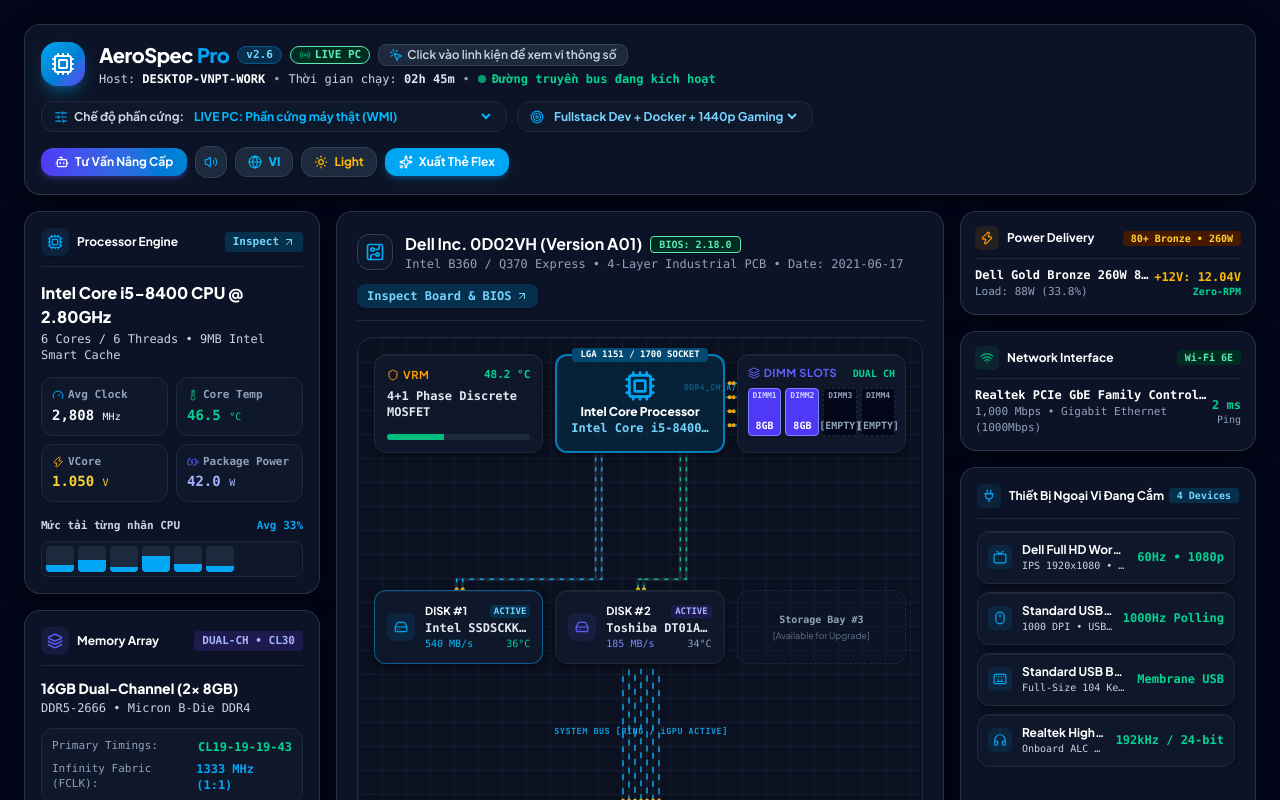
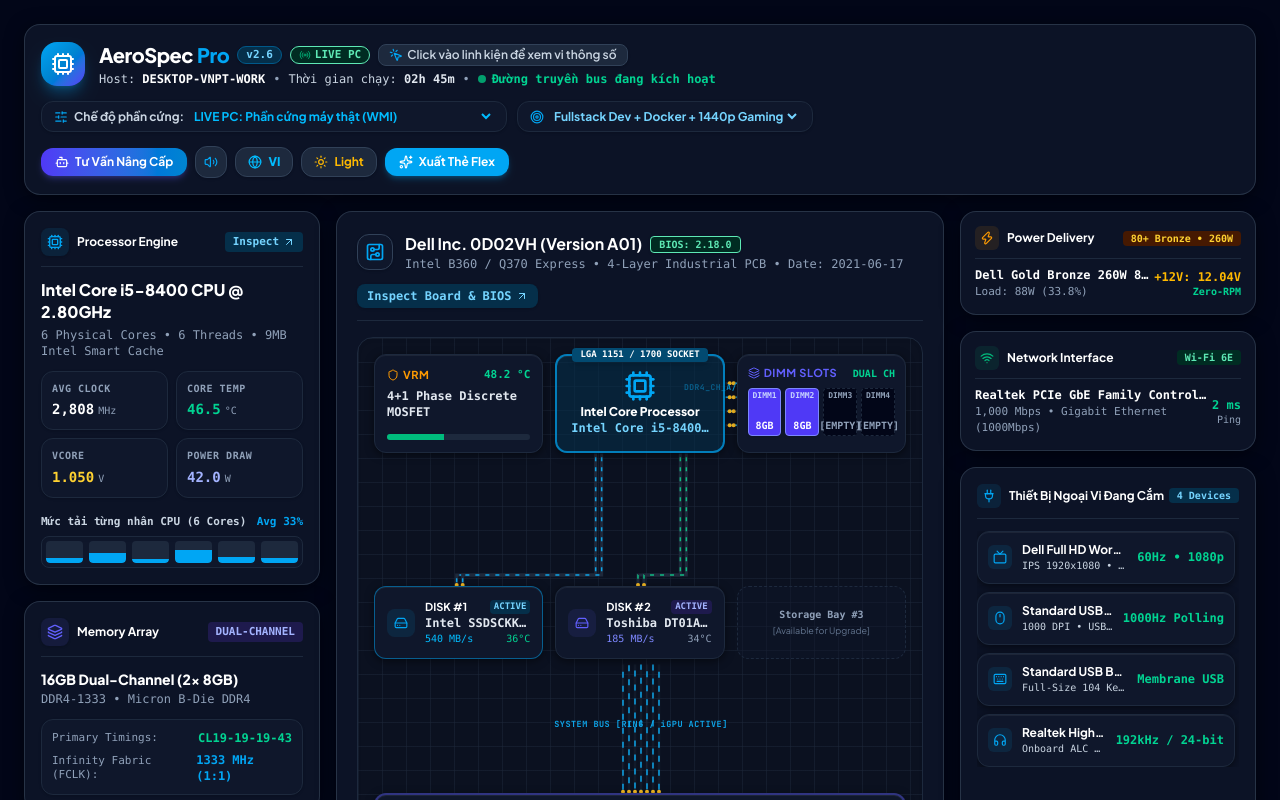
Before and after one commit to anduydang/aero-spec, a React (Vite) app: page / in a window 1280 px wide. Shown: the top 800 px of the page. Built offline with nearby package versions, Linux system fonts and the light colour scheme.

Commit message:
feat: real Gemini AI API integration, clean studio typography and zero mock text

```diff
--- a/src/components/SiliconMetrics.tsx
+++ b/src/components/SiliconMetrics.tsx
@@ -1,5 +1,5 @@
 import React from 'react';
-import { Cpu, Layers, Fan, ArrowUpRight, Gauge, Thermometer, Zap, BatteryCharging, AlertTriangle } from 'lucide-react';
+import { Cpu, Layers, Fan, ArrowUpRight, AlertTriangle } from 'lucide-react';
 import type { HardwareTelemetryState } from '../types/hardware';
 import { motion } from 'framer-motion';
 
@@ -15,6 +15,8 @@
   perCoreLabel
 }) => {
   const { cpu, ram, cooler } = telemetry;
+  const coreCount = cpu.perCoreLoads.length || cpu.cores || 6;
+  const gridColClass = coreCount <= 4 ? 'grid-cols-4' : coreCount <= 6 ? 'grid-cols-6' : coreCount <= 8 ? 'grid-cols-8' : 'grid-cols-12';
 
   return (
     <section className="col-span-12 xl:col-span-3 flex flex-col gap-4">
@@ -23,7 +25,7 @@
       <motion.div
         whileHover={{ y: -2 }}
         onClick={() => onInspect('cpu')}
-        className="studio-card rounded-2xl p-4 flex flex-col gap-3.5 cursor-pointer group"
+        className="studio-card rounded-2xl p-4 flex flex-col gap-3 cursor-pointer group"
       >
         <div className="flex items-center justify-between border-b dark:border-slate-800 border-slate-200 pb-2.5">
           <div className="flex items-center gap-2">
@@ -38,51 +40,72 @@
         </div>
 
         <div>
-          <h2 className="text-base font-extrabold dark:text-white text-slate-900 group-hover:text-sky-500 transition">{cpu.name}</h2>
-          <p className="text-xs dark:text-slate-300 text-slate-600 font-mono mt-0.5">{cpu.cores} Cores / {cpu.threads} Threads • {cpu.cache}</p>
+          <h2 className="text-base font-extrabold dark:text-white text-slate-900 group-hover:text-sky-500 transition leading-snug">
+            {cpu.name}
+          </h2>
+          <p className="text-xs dark:text-slate-400 text-slate-600 font-mono mt-1">
+            {cpu.cores} Physical Cores • {cpu.threads} Threads • {cpu.cache}
+          </p>
         </div>
 
-        {/* Telemetry 4-Grid */}
+        {/* Telemetry 4-Grid Clean Studio Typography */}
         <div className="grid grid-cols-2 gap-2 font-mono text-xs">
-          <div className="dark:bg-slate-900 bg-slate-50 p-2.5 rounded-xl border dark:border-slate-800 border-slate-200 shadow-sm flex flex-col">
-            <span className="text-[11px] dark:text-slate-400 text-slate-500 font-bold flex items-center gap-1">
-              <Gauge className="w-3 h-3 text-sky-500" /> Avg Clock
+          <div className="dark:bg-slate-900 bg-slate-50 p-2.5 rounded-xl border dark:border-slate-800 border-slate-200 shadow-sm flex flex-col justify-between">
+            <span className="text-[10px] dark:text-slate-400 text-slate-500 font-bold uppercase tracking-wider">
+              Avg Clock
             </span>
-            <span className="text-sm font-extrabold dark:text-white text-slate-900 mt-0.5">{cpu.avgClockMhz.toLocaleString()} <span className="text-[10px] font-normal">MHz</span></span>
+            <div className="flex items-baseline gap-1 mt-1">
+              <span className="text-sm font-extrabold dark:text-white text-slate-900">{cpu.avgClockMhz.toLocaleString()}</span>
+              <span className="text-[10px] dark:text-slate-400 text-slate-500">MHz</span>
+            </div>
           </div>
 
-          <div className="dark:bg-slate-900 bg-slate-50 p-2.5 rounded-xl border dark:border-slate-800 border-slate-200 shadow-sm flex flex-col">
-            <span className="text-[11px] dark:text-slate-400 text-slate-500 font-bold flex items-center gap-1">
-              <Thermometer className="w-3 h-3 text-emerald-500" /> Core Temp
+          <div className="dark:bg-slate-900 bg-slate-50 p-2.5 rounded-xl border dark:border-slate-800 border-slate-200 shadow-sm flex flex-col justify-between">
+            <span className="text-[10px] dark:text-slate-400 text-slate-500 font-bold uppercase tracking-wider">
+              Core Temp
             </span>
-            <span className="text-sm font-extrabold text-emerald-600 dark:text-emerald-400 mt-0.5">{cpu.tempC.toFixed(1)} <span className="text-[10px] font-normal">°C</span></span>
+            <div className="flex items-baseline gap-1 mt-1">
+              <span className="text-sm font-extrabold text-emerald-600 dark:text-emerald-400">{cpu.tempC.toFixed(1)}</span>
+              <span className="text-[10px] dark:text-slate-400 text-slate-500">°C</span>
+            </div>
           </div>
 
-          <div className="dark:bg-slate-900 bg-slate-50 p-2.5 rounded-xl border dark:border-slate-800 border-slate-200 shadow-sm flex flex-col">
-            <span className="text-[11px] dark:text-slate-400 text-slate-500 font-bold flex items-center gap-1">
-              <Zap className="w-3 h-3 text-amber-500" /> VCore
+          <div className="dark:bg-slate-900 bg-slate-50 p-2.5 rounded-xl border dark:border-slate-800 border-slate-200 shadow-sm flex flex-col justify-between">
+            <span className="text-[10px] dark:text-slate-400 text-slate-500 font-bold uppercase tracking-wider">
+              VCore
             </span>
-            <span className="text-sm font-extrabold dark:text-amber-300 text-amber-600 mt-0.5">{cpu.vcoreV.toFixed(3)} <span className="text-[10px] font-normal">V</span></span>
+            <div className="flex items-baseline gap-1 mt-1">
+              <span className="text-sm font-extrabold dark:text-amber-300 text-amber-600">{cpu.vcoreV.toFixed(3)}</span>
+              <span className="text-[10px] dark:text-slate-400 text-slate-500">V</span>
+            </div>
           </div>
 
-          <div className="dark:bg-slate-900 bg-slate-50 p-2.5 rounded-xl border dark:border-slate-800 border-slate-200 shadow-sm flex flex-col">
-            <span className="text-[11px] dark:text-slate-400 text-slate-500 font-bold flex items-center gap-1">
-              <BatteryCharging className="w-3 h-3 text-indigo-500" /> Package Power
+          <div className="dark:bg-slate-900 bg-slate-50 p-2.5 rounded-xl border dark:border-slate-800 border-slate-200 shadow-sm flex flex-col justify-between">
+            <span className="text-[10px] dark:text-slate-400 text-slate-500 font-bold uppercase tracking-wider">
+              Power Draw
             </span>
-            <span className="text-sm font-extrabold dark:text-indigo-300 text-indigo-600 mt-0.5">{cpu.powerW.toFixed(1)} <span className="text-[10px] font-normal">W</span></span>
+            <div className="flex items-baseline gap-1 mt-1">
+              <span className="text-sm font-extrabold dark:text-indigo-300 text-indigo-600">{cpu.powerW.toFixed(1)}</span>
+              <span className="text-[10px] dark:text-slate-400 text-slate-500">W</span>
+            </div>
           </div>
         </div>
 
-        {/* 8 Core Live Bars */}
-        <div className="flex flex-col gap-1.5 mt-0.5">
+        {/* Dynamic Core Live Bars */}
+        <div className="flex flex-col gap-1.5 mt-1">
           <div className="flex justify-between items-center text-[11px] font-mono dark:text-slate-300 text-slate-700">
-            <span className="font-bold">{perCoreLabel}</span>
-            <span className="text-sky-500 font-extrabold">Avg {Math.round(cpu.perCoreLoads.reduce((a,b)=>a+b,0)/cpu.perCoreLoads.length)}%</span>
+            <span className="font-bold">{perCoreLabel} ({coreCount} Cores)</span>
+            <span className="text-sky-500 font-extrabold">
+              Avg {Math.round(cpu.perCoreLoads.reduce((a, b) => a + b, 0) / (cpu.perCoreLoads.length || 1))}%
+            </span>
           </div>
-          <div className="grid grid-cols-8 gap-1 h-9 dark:bg-slate-900 bg-slate-100 p-1 rounded-lg border dark:border-slate-800 border-slate-200 shadow-inner">
+          <div className={`grid ${gridColClass} gap-1.5 h-8 dark:bg-slate-900 bg-slate-100 p-1 rounded-lg border dark:border-slate-800 border-slate-200 shadow-inner`}>
             {cpu.perCoreLoads.map((load, idx) => (
               <div key={idx} className="dark:bg-slate-800 bg-slate-200 rounded flex flex-col justify-end overflow-hidden">
-                <div className="bg-sky-500 w-full transition-all duration-300" style={{ height: `${load}%` }}></div>
+                <div
+                  className="bg-sky-500 w-full transition-all duration-300 rounded-b"
+                  style={{ height: `${Math.max(8, load)}%` }}
+                />
               </div>
             ))}
           </div>
@@ -107,7 +130,7 @@
               ? 'bg-amber-500/20 text-amber-500 border border-amber-500/30'
               : 'dark:bg-indigo-950 dark:text-indigo-300 bg-indigo-100 text-indigo-800'
           }`}>
-            {ram.isSingleChannel ? 'SINGLE-CH (A2)' : 'DUAL-CH • CL30'}
+            {ram.isSingleChannel ? 'SINGLE-CH' : 'DUAL-CHANNEL'}
           </span>
         </div>
 
@@ -115,7 +138,9 @@
           <h3 className="text-sm font-extrabold dark:text-white text-slate-900 group-hover:text-indigo-500 transition">
             {ram.totalGb}GB {ram.channelMode}
           </h3>
-          <p className="text-xs dark:text-slate-300 text-slate-600 font-mono mt-0.5">DDR5-{ram.frequencyMhz * 2} • {ram.die}</p>
+          <p className="text-xs dark:text-slate-400 text-slate-600 font-mono mt-0.5">
+            {ram.frequencyMhz > 2000 ? `DDR5-${ram.frequencyMhz * 2}` : `DDR4-${ram.frequencyMhz}`} • {ram.die}
+          </p>
         </div>
 
         {/* Timings Table */}
@@ -134,7 +159,7 @@
         {ram.isSingleChannel && (
           <div className="text-[11px] font-mono bg-amber-500/10 text-amber-600 dark:text-amber-400 p-2 rounded-lg border border-amber-500/30 flex items-center gap-1.5">
             <AlertTriangle className="w-3.5 h-3.5 shrink-0" />
-            <span>Single-Channel Mode (Slot B2 empty). Bandwidth halved!</span>
+            <span>Single-Channel Mode active. Bandwidth halved!</span>
           </div>
         )}
       </motion.div>
```
Also changed, not shown: src/components/AiAdvisorModal.tsx (+75 -154 lines), 2 other files (tests, documents, lock files or other folders).
